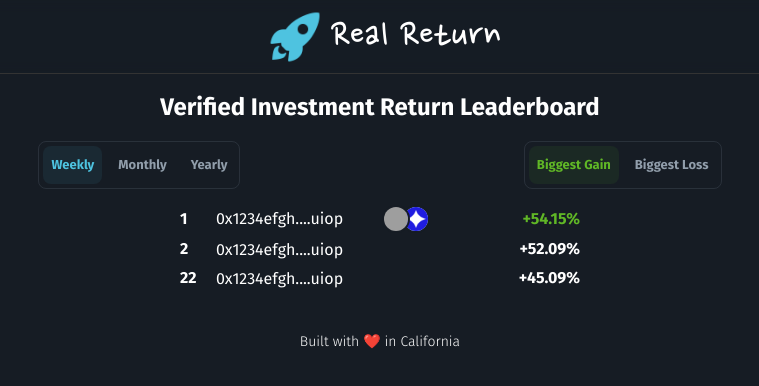
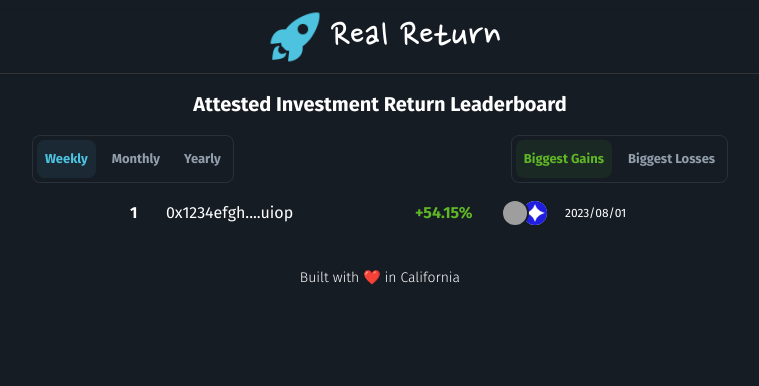
Before and after one commit to chcharcharlie/realreturn, a React (Create React App) app in the folder frontend/: page / in a window 1280 px wide. Shown: the top 386 px of the page, without its empty margins (260-1019 px from the left). Built offline with nearby package versions, Linux system fonts and the light colour scheme; no server answers; grey boxes are pictures that could not be loaded.

Commit message:
[frontend] Added attestation time and UI sequence adjustments

```diff
--- a/frontend/src/pages/Home.tsx
+++ b/frontend/src/pages/Home.tsx
@@ -22,7 +22,7 @@
   return (
     <>
       <Stack marginTop={"25px"} alignItems={"center"} gap={2} minWidth={"540px"} marginX={"15px"}>
-        <Typography variant='h4'>Verified Investment Return Leaderboard</Typography>
+        <Typography variant='h5'>Attested Investment Return Leaderboard</Typography>
         <Stack direction={"row"} justifyContent={"space-evenly"} width={1}>
           <ToggleButtonGroup
             color="primary"
@@ -44,15 +44,18 @@
             exclusive
             onChange={(_, newValue) => { setGainloss(newValue) }}
           >
-            <ToggleButton value="positive" color='success'>Biggest Gain</ToggleButton>
-            <ToggleButton value="negative" color='error'>Biggest Loss</ToggleButton>
+            <ToggleButton value="positive" color='success'>Biggest Gains</ToggleButton>
+            <ToggleButton value="negative" color='error'>Biggest Losses</ToggleButton>
           </ToggleButtonGroup>
         </Stack>
-        <Stack width={"400px"} gap={0.5}>
+        <Stack width={"500px"} gap={0.5}>
           <Stack direction={"row"} justifyContent={"space-between"} alignItems={"center"} width={1}>
             <Stack direction={"row"} gap={2} alignItems={"center"}>
               <Typography variant='h6' minWidth={"20px"}>1</Typography>
               <Typography variant='body1' minWidth={"150px"}>0x1234efgh....uiop</Typography>
+            </Stack>
+            <Stack direction={"row"} gap={2} alignItems={"center"}>
+              <Typography variant='h6' color={"success.main"} minWidth={"70px"}>+54.15%</Typography>
               <Tooltip title={"Brokerage ( Robinhood ) - Attested by ( Jomo )"} placement="top">
                 <CustomAvatarGroup size={"tiny"} spacing={"medium"}>
                   <CustomAvatar
@@ -65,25 +68,13 @@
                   />
                 </CustomAvatarGroup>
               </Tooltip>
+              <Tooltip title={"Attestation generated based on data from 2023/08/01"} placement="top">
+                <Typography variant='caption' minWidth={"65px"}>2023/08/01</Typography>
+              </Tooltip>
             </Stack>
-            <Typography variant='h6' color={"success.main"}>+54.15%</Typography>
-          </Stack>
-          <Stack direction={"row"} justifyContent={"space-between"} alignItems={"center"} width={1}>
-            <Stack direction={"row"} gap={2} alignItems={"center"}>
-              <Typography variant='h6' minWidth={"20px"}>2</Typography>
-              <Typography variant='body1'>0x1234efgh....uiop</Typography>
-            </Stack>
-            <Typography variant='h6'>+52.09%</Typography>
-          </Stack>
-          <Stack direction={"row"} justifyContent={"space-between"} alignItems={"center"} width={1}>
-            <Stack direction={"row"} gap={2} alignItems={"center"}>
-              <Typography variant='h6' minWidth={"20px"}>22</Typography>
-              <Typography variant='body1'>0x1234efgh....uiop</Typography>
-            </Stack>
-            <Typography variant='h6'>+45.09%</Typography>
           </Stack>
         </Stack>
-      </Stack>
+      </Stack >
     </>
   );
 }
```
